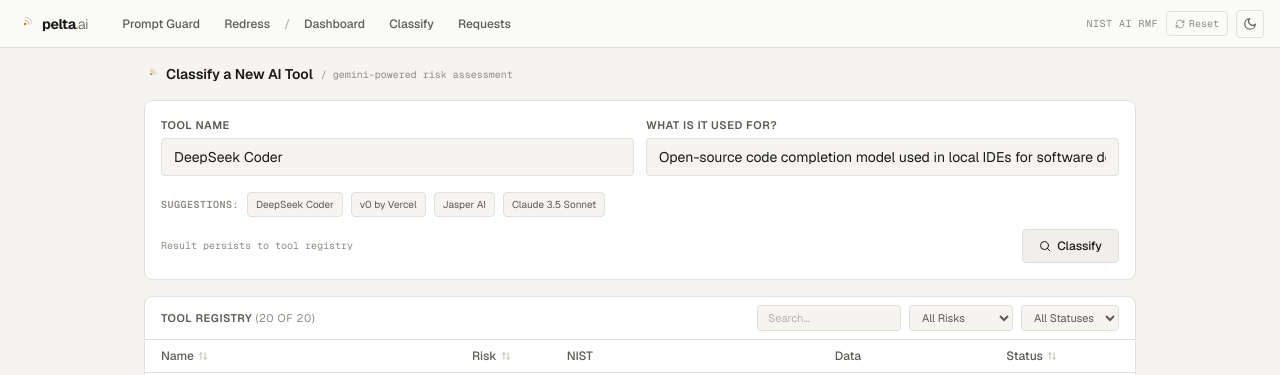
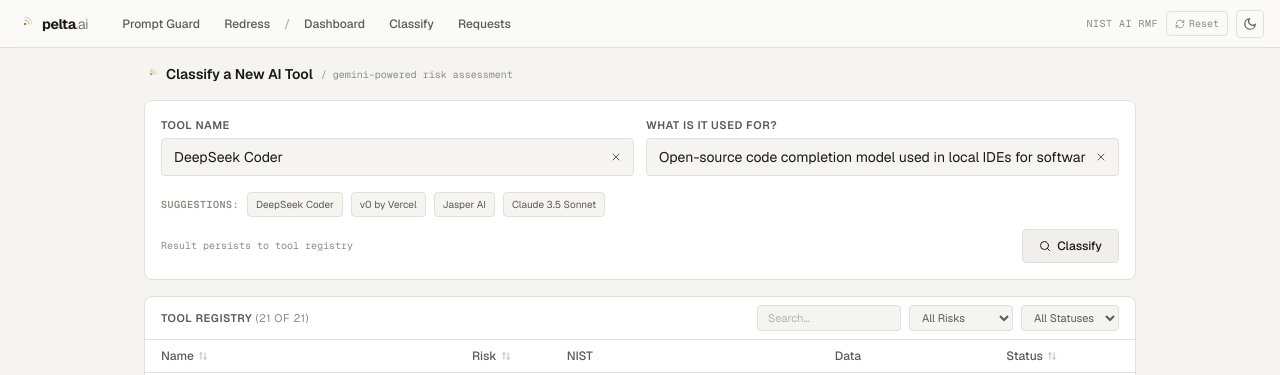
Before and after one commit to tanchinqian/pelta.ai, a Next.js app: page /admin/tools/new in a window 1280 px wide. Both pictures are taken after a click on the button "DeepSeek Coder". Shown: the top 375 px of the page. Built offline with nearby package versions, Linux system fonts and the light colour scheme.

Commit message:
Add a small cross button clear the tool name, and what is it used for.

```diff
--- a/app/admin/tools/new/page.tsx
+++ b/app/admin/tools/new/page.tsx
@@ -157,25 +157,49 @@
         <div className="grid grid-cols-1 sm:grid-cols-2 gap-3">
           <div>
             <label className="block text-[11px] font-semibold text-text-secondary uppercase tracking-wider mb-1">Tool Name</label>
+            <div className="relative">
               <input
-              className="w-full bg-background border border-border rounded px-3 py-2 text-sm text-text-primary placeholder:text-text-muted focus:outline-none focus:border-accent transition-colors"
+                className="w-full bg-background border border-border rounded pl-3 pr-8 py-2 text-sm text-text-primary placeholder:text-text-muted focus:outline-none focus:border-accent transition-colors"
                 placeholder="e.g. Grammarly, GitHub Copilot"
                 value={name}
                 onChange={(e) => setName(e.target.value)}
                 required
                 disabled={loading}
               />
+              {name && !loading && (
+                <button
+                  type="button"
+                  onClick={() => setName('')}
+                  className="absolute right-2.5 top-1/2 -translate-y-1/2 text-text-secondary hover:text-text-primary cursor-pointer p-0.5 rounded hover:bg-surface-hover transition-colors"
+                  title="Clear Tool Name"
+                >
+                  <X size={12} />
+                </button>
+              )}
+            </div>
           </div>
           <div>
             <label className="block text-[11px] font-semibold text-text-secondary uppercase tracking-wider mb-1">What is it used for?</label>
+            <div className="relative">
               <input
-              className="w-full bg-background border border-border rounded px-3 py-2 text-sm text-text-primary placeholder:text-text-muted focus:outline-none focus:border-accent transition-colors"
+                className="w-full bg-background border border-border rounded pl-3 pr-8 py-2 text-sm text-text-primary placeholder:text-text-muted focus:outline-none focus:border-accent transition-colors"
                 placeholder="e.g. AI writing assistant for customer emails"
                 value={description}
                 onChange={(e) => setDescription(e.target.value)}
                 required
                 disabled={loading}
               />
+              {description && !loading && (
+                <button
+                  type="button"
+                  onClick={() => setDescription('')}
+                  className="absolute right-2.5 top-1/2 -translate-y-1/2 text-text-secondary hover:text-text-primary cursor-pointer p-0.5 rounded hover:bg-surface-hover transition-colors"
+                  title="Clear description"
+                >
+                  <X size={12} />
+                </button>
+              )}
+            </div>
           </div>
         </div>
 
--- a/data/tools.json
+++ b/data/tools.json
@@ -344,5 +344,22 @@
     "justification": "Mock classification: \"faeawfa\" was assessed based on its description. As a general productivity tool, it presents moderate governance concerns around data handling and access control.",
     "recommendedPolicy": "Allow for non-sensitive tasks. Review quarterly for policy changes.",
     "createdAt": "2026-07-17T06:25:52.305Z"
+  },
+  {
+    "id": "af3d8ca3-24f8-4a38-89d5-5722b39fed6e",
+    "name": "Elson",
+    "description": "is gay",
+    "status": "pending",
+    "riskTier": "Medium",
+    "nistFunctions": [
+      "Govern",
+      "Map"
+    ],
+    "dataCategories": [
+      "None"
+    ],
+    "justification": "Mock classification: \"Elson\" was assessed based on its description. As a general productivity tool, it presents moderate governance concerns around data handling and access control.",
+    "recommendedPolicy": "Allow for non-sensitive tasks. Review quarterly for policy changes.",
+    "createdAt": "2026-07-17T06:28:26.097Z"
   }
 ]
```
Lines whose indentation alone changed are shown as unchanged.
